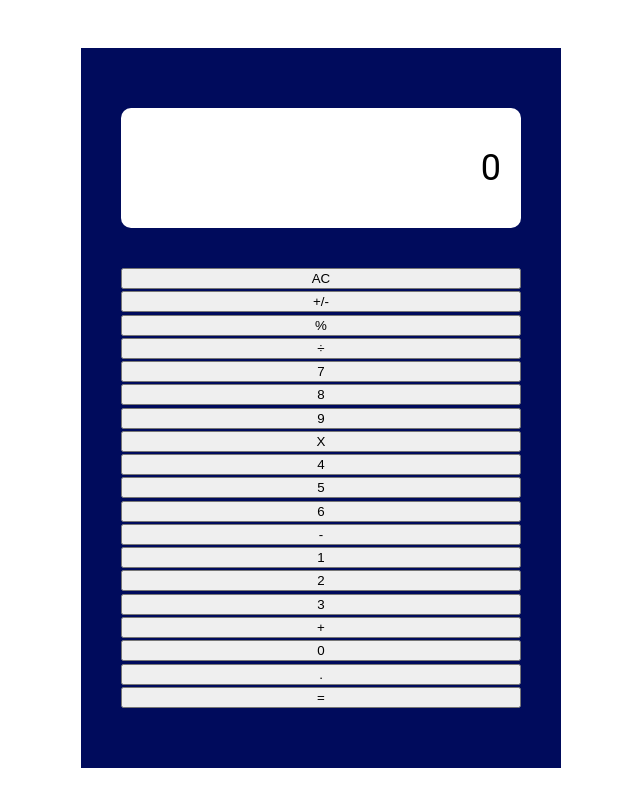
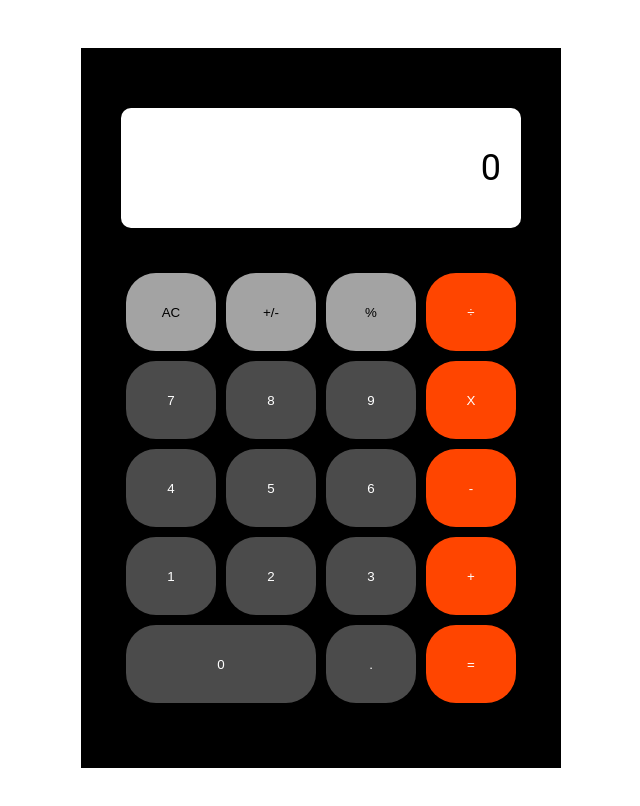
Before and after one commit to chaseseidel/Calculator, a plain HTML site: page index.html in a window 1280 px wide. Shown: the whole page, without its empty margins (319-959 px from the left). Drawn offline with Linux system fonts and the light colour scheme.

Commit message:
Add grid template and colors

```diff
--- a/css/styles.css
+++ b/css/styles.css
@@ -11,7 +11,7 @@ body {
     display: flex;
     flex-direction: column;
     justify-content: space-around;
-    background-color: rgb(0, 11, 92);
+    background-color: black;
     padding: 40px;
     min-height: 640px;
     min-width: 400px;
@@ -35,38 +35,34 @@ body {
 }
 
 .buttons {
-    display: flex;
-    flex-direction: column;
-    justify-content: space-between;
+    display: grid;
     min-height: 440px;
     min-width: 400px;
+    grid-template-columns: repeat(4, 100px);
+    grid-template-rows: repeat(5, 88px);
 }
 
-.top-container {
-    display: flex;
-    min-height: 100px;
-    min-width: 400px;
+#zero {
+    grid-column: span 2;
 }
 
-.bottom-container {
-    display: flex;
-    min-height: 340px;
-    min-width: 400px;
+.operator, #equals {
+    color: white;
+    background-color: orangered;
 }
 
-.column {
-    display: flex;
-    flex-direction: column;
-    min-height: 340px;
-    min-width: 100px;
+.top {
+    color: black;
+    background-color: rgb(163, 163, 163);
 }
 
-.btn {
-    display: flex;
-    justify-content: center;
-    align-items: center;
-    flex: 1;
-    background-color: rgb(88, 88, 88);
-    border-radius: 10px;
+.digit, #dot {
+    color: white;
+    background-color: rgb(75, 75, 75);
+}
+
+button {
+    border-radius: 30px;
+    border-style: none;
     margin: 5px;
 }
```
